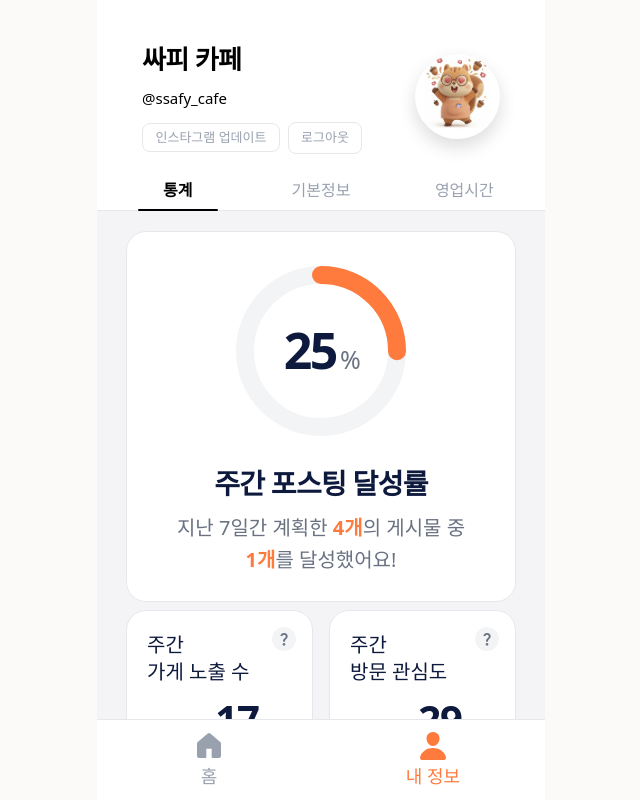
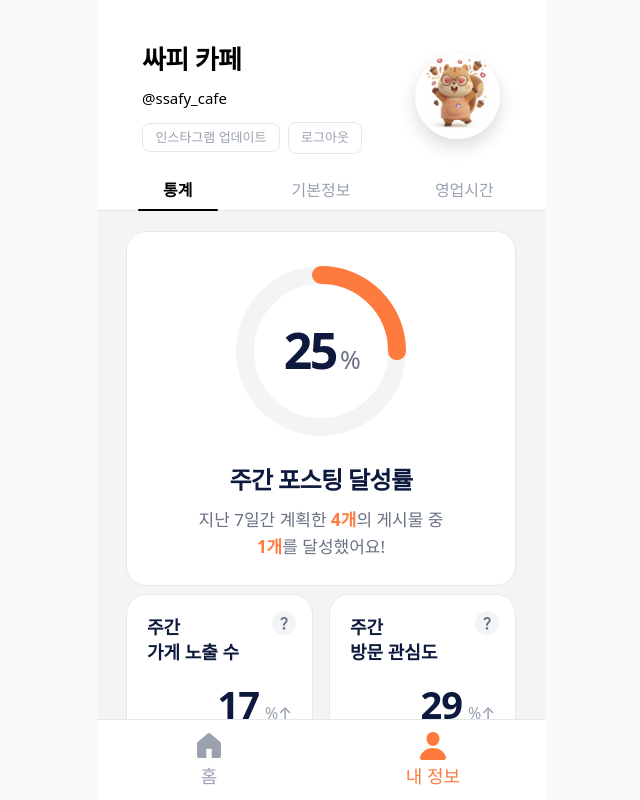
Before and after one commit to heewon916/marketing, a React (Vite) app in the folder fe/: page /mypage in a window 1280 px wide. Shown: the whole page, without its empty margins (319-959 px from the left). Built offline with nearby package versions, Linux system fonts and the light colour scheme; no server answers.

Commit message:
style(user): 마이페이지 프로필 및 통계 카드 UI 정리 (S14P31A401-186)

```diff
--- a/fe/src/features/mypage/components/MetricCard.jsx
+++ b/fe/src/features/mypage/components/MetricCard.jsx
@@ -2,7 +2,13 @@ import { useEffect, useState } from 'react';
 import Modal from '@/components/common/Modal';
 import CardShell from './CardShell';
 
-export default function MetricCard({ title, value, unit, description }) {
+export default function MetricCard({
+  title,
+  modalTitle,
+  value,
+  unit,
+  description,
+}) {
   const [isDescriptionOpen, setIsDescriptionOpen] = useState(false);
   const [animatedValue, setAnimatedValue] = useState(0);
 
@@ -42,9 +48,9 @@ export default function MetricCard({ title, value, unit, description }) {
 
   return (
     <>
-      <CardShell className="relative flex min-h-[160px] flex-col justify-between p-5">
-        <div className="flex items-start justify-between gap-2">
-          <h3 className="pr-7 text-[20px] font-medium leading-snug text-accent-100">
+      <CardShell className="relative flex min-h-[160px] min-w-0 flex-col justify-between p-5">
+        <div className="flex items-start justify-between gap-1">
+          <h3 className="pr-7 text-[18px] font-bold leading-snug text-accent-100">
             {title}
           </h3>
 
@@ -53,15 +59,17 @@ export default function MetricCard({ title, value, unit, description }) {
               type="button"
               onClick={() => setIsDescriptionOpen(true)}
               className="absolute right-4 top-4 flex h-6 w-6 items-center justify-center rounded-full bg-gray-100 text-gray-500"
-              aria-label="지표 설명 보기"
+              aria-label={`${modalTitle || '지표'} 설명 보기`}
             >
-              <span className="material-icons" style={{ fontSize: '16px' }}>question_mark</span>
+              <span className="material-icons" style={{ fontSize: '16px' }}>
+                question_mark
+              </span>
             </button>
           )}
         </div>
 
         <div className="flex w-full items-baseline justify-end gap-1.5 text-right">
-          <strong className="text-[40px] font-semibold tracking-tight text-accent-100">
+          <strong className="text-[38px] font-semibold tracking-tight text-accent-100">
             {animatedValue.toLocaleString()}
           </strong>
 
@@ -80,12 +88,12 @@ export default function MetricCard({ title, value, unit, description }) {
         >
           <div className="text-center">
             <h3 className="text-[28px] font-extrabold leading-snug text-primary-100">
-              {title}
+              {modalTitle || title}
             </h3>
 
-            <p className="mt-5 whitespace-pre-line text-[18px] font-medium leading-relaxed text-gray-600">
+            <div className="mt-5 text-[18px] font-medium leading-relaxed text-gray-600">
               {description}
-            </p>
+            </div>
           </div>
         </Modal>
       )}
--- a/fe/src/features/mypage/components/ProfileCard.jsx
+++ b/fe/src/features/mypage/components/ProfileCard.jsx
@@ -1,4 +1,5 @@
 import CardShell from './CardShell';
+import CharacterLove from '@/assets/character/CharacterLove.png';
 
 export default function ProfileCard({
   storeName,
@@ -13,6 +14,12 @@ export default function ProfileCard({
       aria-label="계정 정보로 이동"
     >
       <div className="flex min-w-0 flex-1 items-center gap-4">
+        {/* 원형 프로필 사진 */}
+        <img
+          src={CharacterLove}
+          alt="프로필 사진"
+          className="h-16 w-16 shrink-0 rounded-full object-cover ring-1 ring-gray-300"
+        />
         <div className="flex min-w-0 flex-col">
           <strong className="truncate text-[22px] font-extrabold tracking-tight text-accent-100">
             {storeName}
--- a/fe/src/features/mypage/components/WeeklyStatCard.jsx
+++ b/fe/src/features/mypage/components/WeeklyStatCard.jsx
@@ -91,11 +91,11 @@ export default function WeeklyStatCard({
       </div>
 
       <div className="mt-4 text-center">
-        <h2 className="text-[28px] font-semibold tracking-tight text-accent-100">
+        <h2 className="text-[24px] font-semibold tracking-tight text-accent-100">
           주간 포스팅 달성률
         </h2>
 
-        <p className="mt-2 text-[20px] font-normal leading-relaxed text-gray-500">
+        <p className="mt-2 text-[17px] font-normal leading-relaxed text-gray-500">
           지난 7일간 계획한{' '}
           <strong className="font-semibold text-primary-100">
             {plannedCount}개
```
